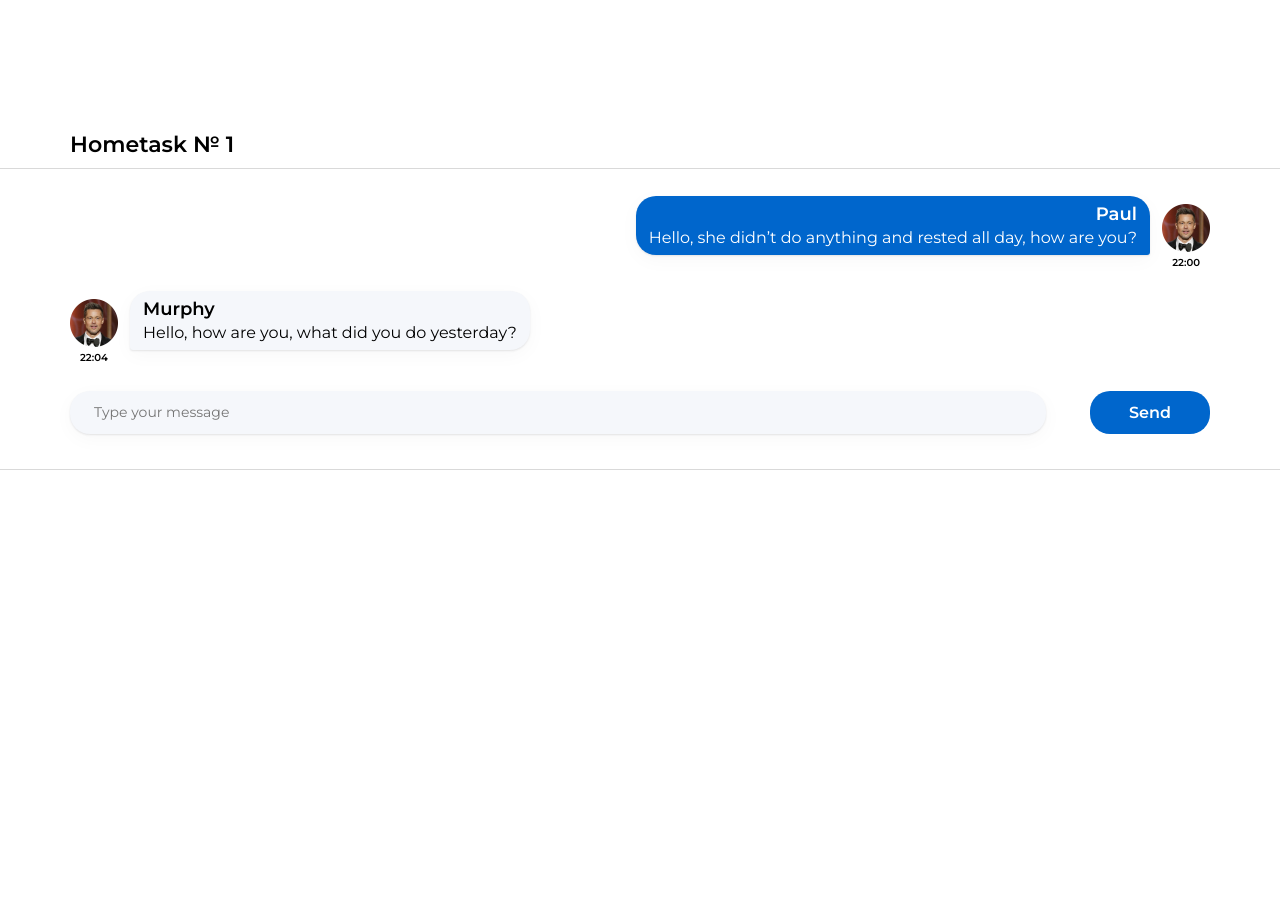
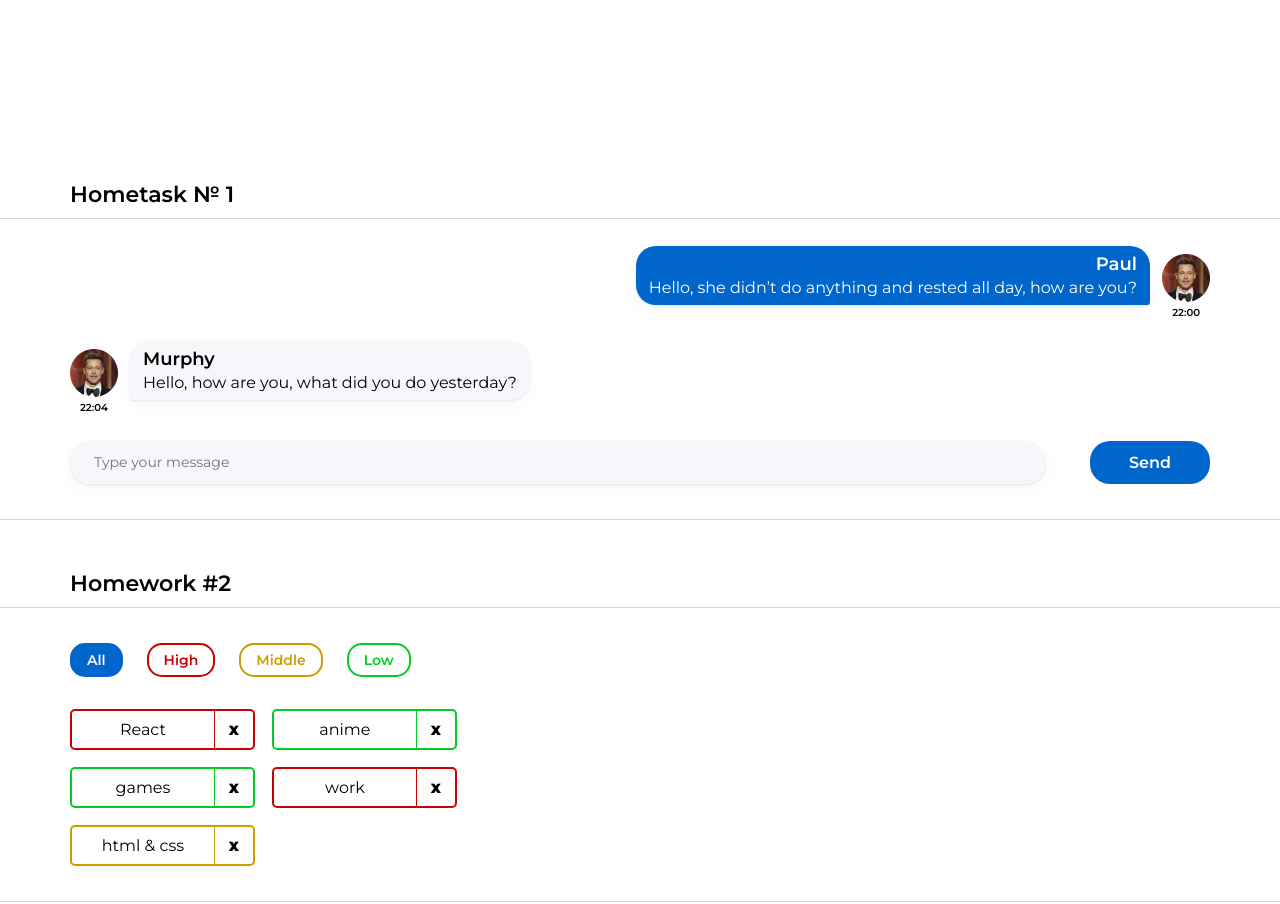
Before and after one commit to PavelLiashkevich/it-incubator-homework-2, a React (Create React App) app: page / in a window 1280 px wide. Shown: the top 904 px of the page. Before the commit the page ends 800 px from the top, so only its background shows below. Built offline with nearby package versions, Linux system fonts and the light colour scheme.

Commit message:
feat: add homework-2

```diff
--- a/src/s1-main/App.module.css
+++ b/src/s1-main/App.module.css
@@ -33,4 +33,5 @@
 	font-size: 1.38rem;
 	margin-left: 4.38rem;
 	margin-bottom: 10px;
+	margin-top: 50px;
 }
--- a/src/s1-main/App.tsx
+++ b/src/s1-main/App.tsx
@@ -1,13 +1,14 @@
 import React from 'react'
 import s from './App.module.css'
 import HW1 from '../s2-homeworks/hw01/HW1'
+import HW2 from '../s2-homeworks/hw02/HW2'
 
 function App() {
     return (
         <div className={s.App}>
             <HW1/>
             {/*раскомментировать по ходу выполнения*/}
-            {/*<HW2/>*/}
+            <HW2/>
             {/*<HW3/>*/}
             {/*<HW4/>*/}
 
--- a/src/s2-homeworks/hw02/HW2.tsx
+++ b/src/s2-homeworks/hw02/HW2.tsx
@@ -1,4 +1,4 @@
-import React, {useState} from 'react'
+import React, { useState } from 'react'
 import Affairs from './affairs/Affairs'
 import s2 from '../../s1-main/App.module.css'
 
@@ -17,41 +17,47 @@
  * */
 
 // types
-export type AffairPriorityType = any // need to fix any
+export type AffairPriorityType = 'high' | 'middle' | 'low' // need to fix any
 export type AffairType = {
-    _id: any // need to fix any
-    name: any // need to fix any
+	_id: number // need to fix any
+	name: string // need to fix any
 	priority: AffairPriorityType
 }
 export type FilterType = 'all' | AffairPriorityType
 
 // constants
-const defaultAffairs: any = [ // need to fix any
-    {_id: 1, name: 'React', priority: 'high'}, // студенты могут изменить содержимое name и количество элементов в массиве, ...priority не менять!
-    {_id: 2, name: 'anime', priority: 'low'},
-    {_id: 3, name: 'games', priority: 'low'},
-    {_id: 4, name: 'work', priority: 'high'},
-    {_id: 5, name: 'html & css', priority: 'middle'},
+const defaultAffairs: AffairType[] = [
+	{ _id: 1, name: 'React', priority: 'high' },
+	{ _id: 2, name: 'anime', priority: 'low' },
+	{ _id: 3, name: 'games', priority: 'low' },
+	{ _id: 4, name: 'work', priority: 'high' },
+	{ _id: 5, name: 'html & css', priority: 'middle' },
 ]
 
 // pure helper functions
-export const filterAffairs = (affairs: any, filter: any): any => { // need to fix any
+export const filterAffairs = (
+	affairs: AffairType[],
+	filter: FilterType
+): AffairType[] => {
+	return filter !== 'all'
+		? affairs.filter(affair => affair.priority === filter)
+		: affairs
+}
 
-
-    return affairs // need to fix
-}
-export const deleteAffair = (affairs: any, _id: any): any => { // need to fix any
-
-    return affairs // need to fix
+export const deleteAffair = (
+	affairs: AffairType[],
+	_id: number
+): AffairType[] => {
+	return affairs.filter(affair => affair._id !== _id)
 }
 
 function HW2() {
-    const [affairs, setAffairs] = useState<any>(defaultAffairs) // need to fix any
+	const [affairs, setAffairs] = useState<AffairType[]>(defaultAffairs)
 	const [filter, setFilter] = useState<FilterType>('all')
 
 	const filteredAffairs = filterAffairs(affairs, filter)
-    const deleteAffairCallback = (_id: any) => { // need to fix any
-        // need to fix
+	const deleteAffairCallback = (_id: number) => {
+		setAffairs(deleteAffair(affairs, _id))
 	}
 
 	return (
--- a/src/s2-homeworks/hw02/affairs/Affairs.module.css
+++ b/src/s2-homeworks/hw02/affairs/Affairs.module.css
@@ -26,7 +26,7 @@
 	background: transparent;
 	color: var(--color);
 
-    border: 1px solid var(--color);
+	border: 2px solid var(--color);
 	border-radius: 15px;
 	outline: none;
 
--- a/src/s2-homeworks/hw02/affairs/Affairs.tsx
+++ b/src/s2-homeworks/hw02/affairs/Affairs.tsx
@@ -1,33 +1,40 @@
-import React from 'react'
+import React, { Dispatch, SetStateAction } from 'react'
 import Affair from './affair/Affair'
-import {AffairType, FilterType} from '../HW2'
+import { AffairType, FilterType } from '../HW2'
 import s from './Affairs.module.css'
 
 type AffairsPropsType = {
-    data: any // need to fix any
-    setFilter: any
-    deleteAffairCallback: any
+	data: AffairType[]
+	setFilter: Dispatch<SetStateAction<FilterType>>
+	deleteAffairCallback: (_id: number) => void
 	filter: FilterType
 }
 
 function Affairs(props: AffairsPropsType) {
 	const setAll = () => {
-        // need to fix
+		props.setFilter('all')
 	}
 	const setHigh = () => {
-        // need to fix
+		props.setFilter('high')
 	}
 	const setMiddle = () => {
-        // need to fix
+		props.setFilter('middle')
 	}
 	const setLow = () => {
-        // need to fix
+		props.setFilter('low')
 	}
 
-    const cnAll = s.button + ' ' + s.all + (props.filter === 'all' ? ' ' + s.active : '')
-    const cnHigh = s.button + ' ' + s.high + (props.filter === 'high' ? ' ' + s.active : '')
-    const cnMiddle = s.button + ' ' + s.middle + (props.filter === 'middle' ? ' ' + s.active : '')
-    const cnLow = s.button + ' ' + s.low + (props.filter === 'low' ? ' ' + s.active : '')
+	const cnAll =
+		s.button + ' ' + s.all + (props.filter === 'all' ? ' ' + s.active : '')
+	const cnHigh =
+		s.button + ' ' + s.high + (props.filter === 'high' ? ' ' + s.active : '')
+	const cnMiddle =
+		s.button +
+		' ' +
+		s.middle +
+		(props.filter === 'middle' ? ' ' + s.active : '')
+	const cnLow =
+		s.button + ' ' + s.low + (props.filter === 'low' ? ' ' + s.active : '')
 
 	const mappedAffairs = props.data.map((a: AffairType) => (
 		<Affair
@@ -40,18 +47,10 @@
 	return (
 		<div>
 			<div className={s.buttonContainer}>
-                <button
-                    id={'hw2-button-all'}
-                    onClick={setAll}
-                    className={cnAll}
-                >
+				<button id={'hw2-button-all'} onClick={setAll} className={cnAll}>
 					All
 				</button>
-                <button
-                    id={'hw2-button-high'}
-                    onClick={setHigh}
-                    className={cnHigh}
-                >
+				<button id={'hw2-button-high'} onClick={setHigh} className={cnHigh}>
 					High
 				</button>
 				<button
@@ -61,11 +60,7 @@
 				>
 					Middle
 				</button>
-                <button
-                    id={'hw2-button-low'}
-                    onClick={setLow}
-                    className={cnLow}
-                >
+				<button id={'hw2-button-low'} onClick={setLow} className={cnLow}>
 					Low
 				</button>
 			</div>
--- a/src/s2-homeworks/hw02/affairs/affair/Affair.module.css
+++ b/src/s2-homeworks/hw02/affairs/affair/Affair.module.css
@@ -3,7 +3,7 @@
 	align-items: center;
 	width: 185px;
 
-    border: 1.5px solid var(--color);
+	border: 2px solid var(--color);
 	border-radius: 5px;
 }
 
--- a/src/s2-homeworks/hw02/affairs/affair/Affair.tsx
+++ b/src/s2-homeworks/hw02/affairs/affair/Affair.tsx
@@ -4,14 +4,13 @@
 import s2 from '../Affairs.module.css'
 
 type AffairPropsType = {
-    // key не нужно типизировать
 	affair: AffairType
-    deleteAffairCallback: any // need to fix any
+	deleteAffairCallback: (_id: number) => void
 }
 
 function Affair(props: AffairPropsType) {
 	const deleteCallback = () => {
-        // need to fix
+		props.deleteAffairCallback(props.affair._id)
 	}
 
 	const nameClass = s.name + ' ' + s2[props.affair.priority]
@@ -19,13 +18,10 @@
 	const affairClass = s.affair + ' ' + s2[props.affair.priority]
 
 	return (
-        <div
-            id={'hw2-affair-' + props.affair._id}
-            className={affairClass}
-        >
+		<div id={'hw2-affair-' + props.affair._id} className={affairClass}>
 			<div id={'hw2-name-' + props.affair._id} className={nameClass}>
 				{/*создаёт студент*/}
-
+				{props.affair.name}
 				{/**/}
 			</div>
 			<div id={'hw2-priority-' + props.affair._id} hidden>
@@ -35,12 +31,9 @@
 			<button
 				id={'hw2-button-delete-' + props.affair._id}
 				className={buttonClass}
-                // need to fix
-
+				onClick={deleteCallback}
 			>
-                {/*текст кнопки могут изменить студенты*/}
-                X
-                {/**/}
+				{/*текст кнопки могут изменить студенты*/}X{/**/}
 			</button>
 		</div>
 	)
```
Lines whose indentation alone changed are shown as unchanged.
